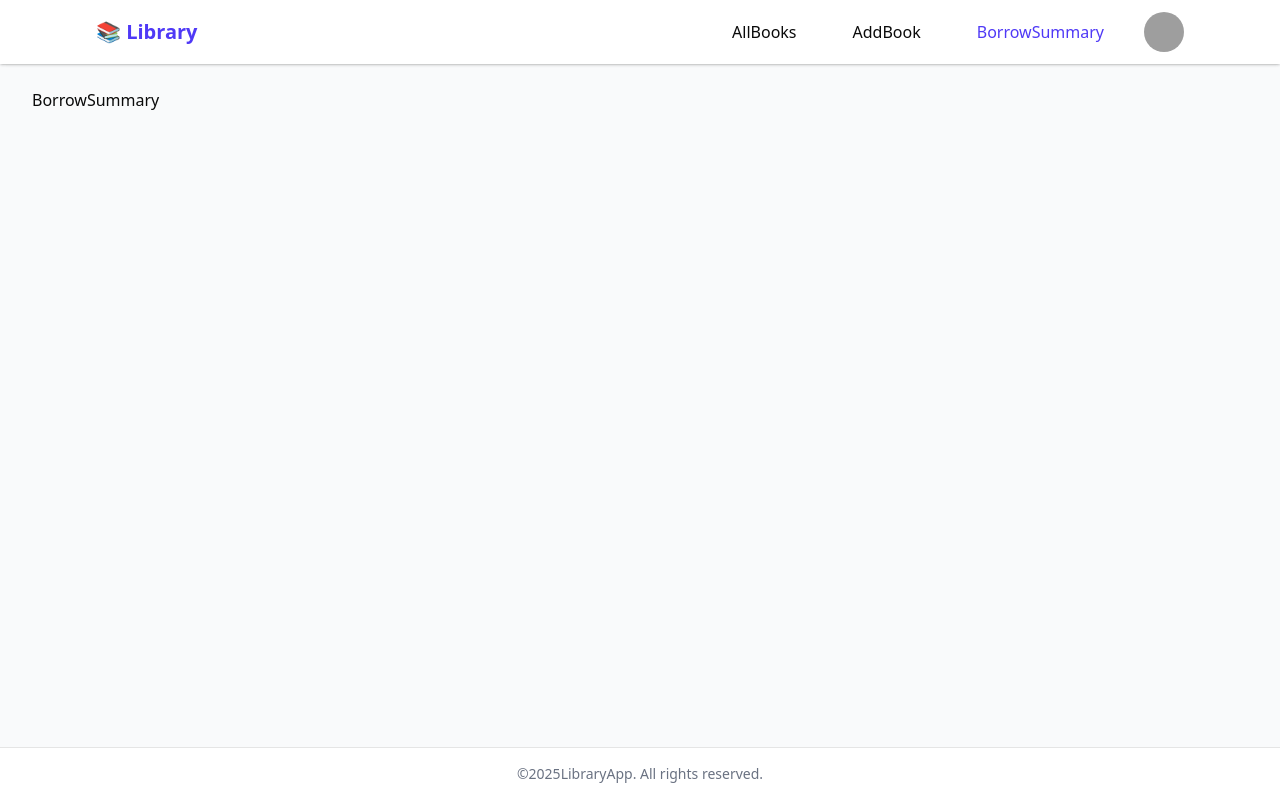
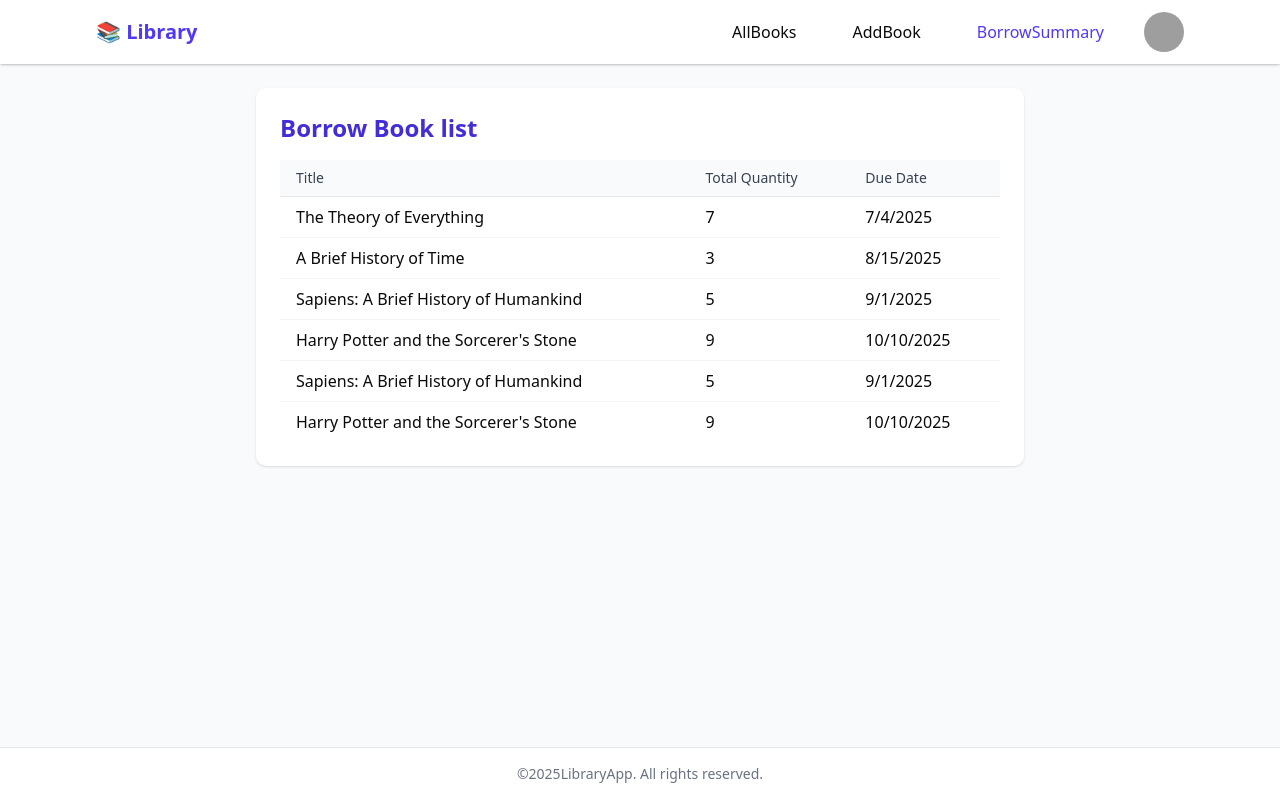
Before and after one commit to Sarajit-mondal/assignment-4-library-management-ui, a React (Vite) app: page /borrow-summary in a window 1280 px wide. Built offline with nearby package versions, Linux system fonts and the light colour scheme; grey boxes are pictures that could not be loaded.

Commit message:
borrow book list ui completed

```diff
--- a/src/pageComponet/AddBook.tsx
+++ b/src/pageComponet/AddBook.tsx
@@ -63,6 +63,7 @@ export default function AddBook({ initialData, onClose }: AddBookProps) {
         toast.success('Updated Successfully')
 
         onClose();
+         reset();
       } catch (error) {
         toast.error((error as Error)?.message || "Something went wrong")
         console.log(error)
@@ -75,15 +76,16 @@ export default function AddBook({ initialData, onClose }: AddBookProps) {
         addBook(data);
         await addBook(data).unwrap()
         toast.success('addBook Successfully')
-
+        reset();
       } catch (error) {
         toast.error((error.data as any)?.message || "Unknow error")
         console.log(error)
       }
     }
 
-    reset(); // clear the form for next time
+
   };
+
 
   if (isAdding && isUpdating)
     return <div>{initialData ? "Updateting........" : "Saveing........"}</div>;
--- a/src/pageComponet/BorrowSummary.tsx
+++ b/src/pageComponet/BorrowSummary.tsx
@@ -1,8 +1,89 @@
+/* BookSummaryTable.tsx */
+import React from "react";
 
-function BorrowSummary() {
-  return (
-    <div>BorrowSummary</div>
-  )
+interface BookRow {
+  title: string;
+  totalQuantity: number;
+  dueDate: string;     // ISO string, e.g. "2025-07-04"
 }
 
+
+const BorrowBook: BookRow[] = [
+  {
+    title: "The Theory of Everything",
+    totalQuantity: 7,
+    dueDate: "2025-07-04",
+  },
+  {
+    title: "A Brief History of Time",
+    totalQuantity: 3,
+    dueDate: "2025-08-15",
+  },
+  {
+    title: "Sapiens: A Brief History of Humankind",
+    totalQuantity: 5,
+    dueDate: "2025-09-01",
+  },
+  {
+    title: "Harry Potter and the Sorcerer's Stone",
+    totalQuantity: 9,
+    dueDate: "2025-10-10",
+  },
+  {
+    title: "Sapiens: A Brief History of Humankind",
+    totalQuantity: 5,
+    dueDate: "2025-09-01",
+  },
+  {
+    title: "Harry Potter and the Sorcerer's Stone",
+    totalQuantity: 9,
+    dueDate: "2025-10-10",
+  },
+];
+
+
+const BorrowSummary= () => {
+  // Ensure rows is always an array
+
+  return (
+    <section className="max-w-3xl mx-auto p-6 bg-white shadow rounded-lg">
+      {/* Table title */}
+      <h1 className="text-2xl font-semibold text-indigo-700 mb-4">
+        Borrow Book list
+      </h1>
+
+      {/* Table */}
+      <div className="overflow-x-auto">
+        <table className="min-w-full divide-y divide-gray-200">
+          <thead className="bg-gray-50">
+            <tr>
+              <th className="px-4 py-2 text-left text-sm font-medium text-gray-700">
+                Title
+              </th>
+              <th className="px-4 py-2 text-left text-sm font-medium text-gray-700">
+                Total Quantity
+              </th>
+              <th className="px-4 py-2 text-left text-sm font-medium text-gray-700">
+                Due Date
+              </th>
+            </tr>
+          </thead>
+
+          <tbody className="bg-white divide-y divide-gray-100">
+            {BorrowBook?.map(({ title, totalQuantity, dueDate }, idx) => (
+              <tr key={idx}>
+                <td className="px-4 py-2 whitespace-nowrap">{title}</td>
+                <td className="px-4 py-2">{totalQuantity}</td>
+                <td className="px-4 py-2">
+                  {new Date(dueDate).toLocaleDateString()}
+                </td>
+              </tr>
+            ))}
+          </tbody>
+        </table>
+      </div>
+    </section>
+  );
+};
+
 export default BorrowSummary
```
